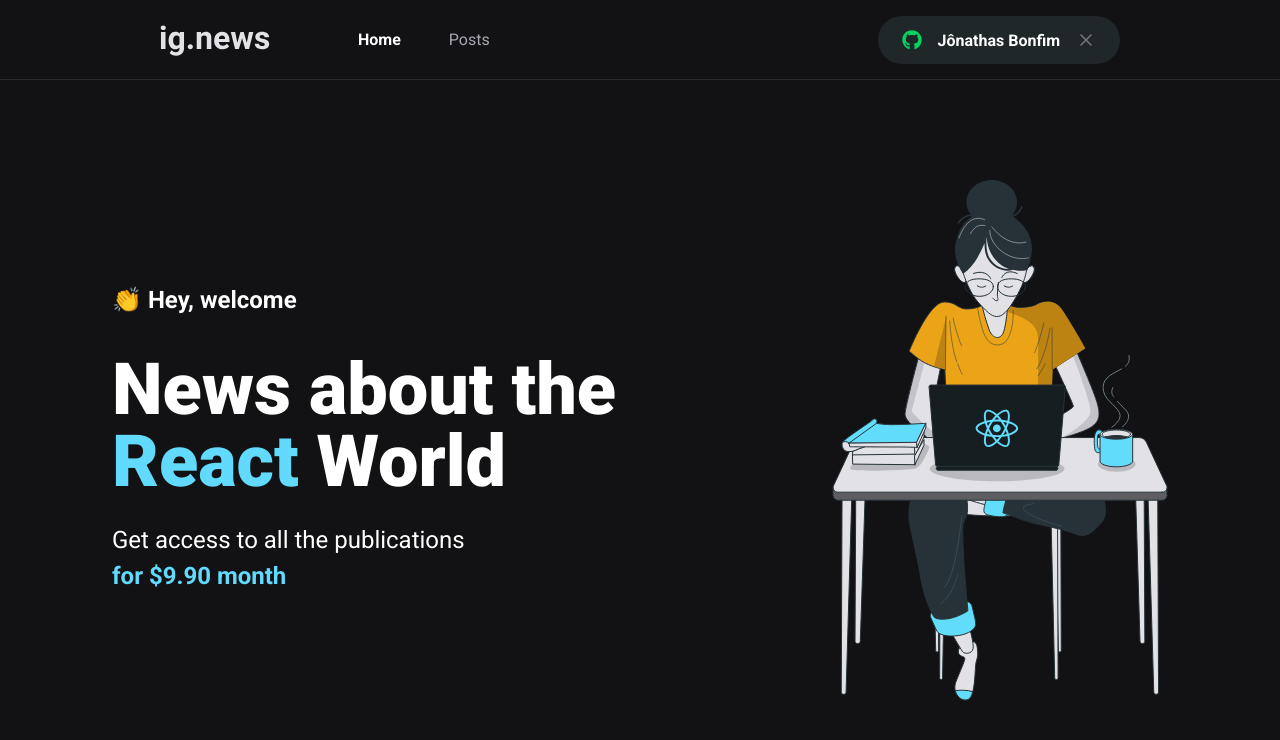
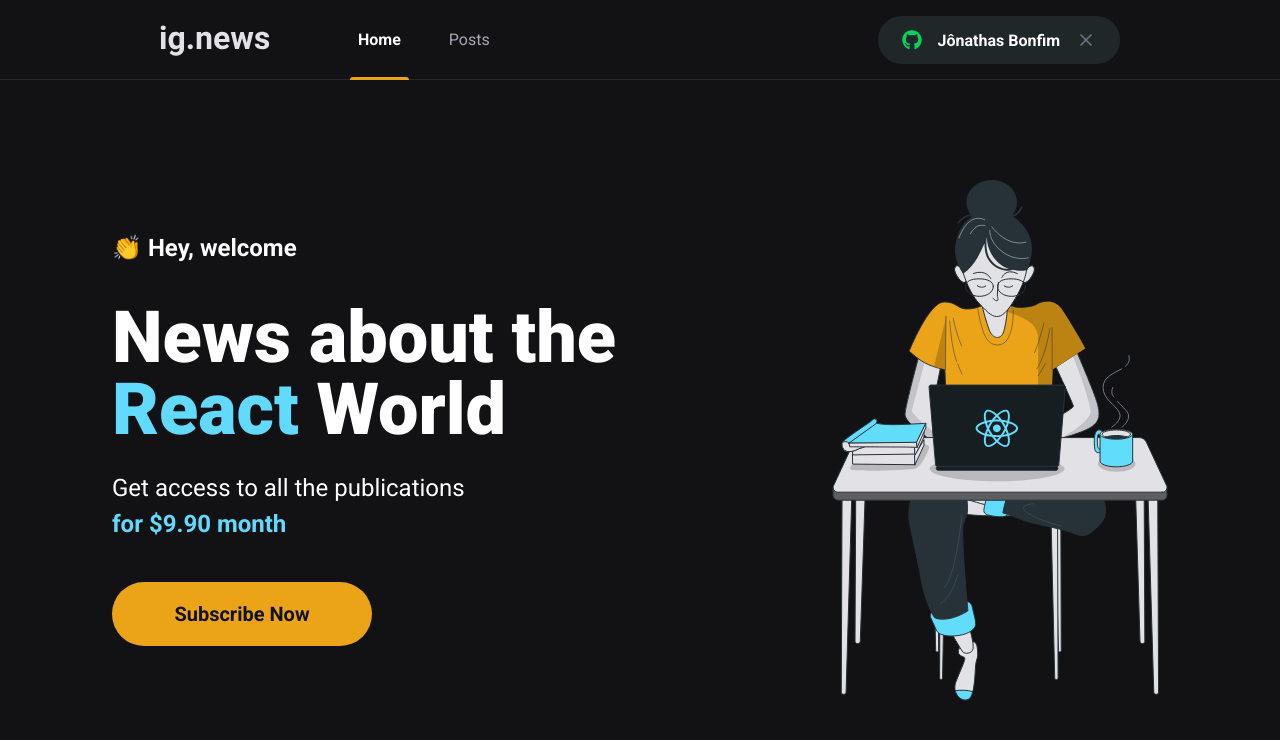
Before and after one commit to Jonathas-bonfim/ignews, a Next.js app: page / in a window 1280 px wide. Shown: the top 740 px of the page. Built offline with nearby package versions, Linux system fonts and the light colour scheme.

Commit message:
SignInButton

```diff
--- a/src/components/Header/styles.module.scss
+++ b/src/components/Header/styles.module.scss
@@ -47,7 +47,7 @@
         position: absolute;
         bottom: 0;
         left: 0;
-        background-color: var(--yellow--500);
+        background-color: var(--yellow-500);
       }
     }
   }
--- /dev/null
+++ b/src/components/SubscribeButton/index.tsx
@@ -0,0 +1,12 @@
+import styles from './styles.module.scss'
+
+export function SubscribeButton(){
+  return(
+    <button
+      type="button"
+      className={styles.subscribeButton}
+    >
+      Subscribe Now
+    </button>
+  )
+}
--- /dev/null
+++ b/src/components/SubscribeButton/styles.module.scss
@@ -0,0 +1,19 @@
+.subscribeButton {
+  width: 260px;
+  height: 4rem;
+  border: 0;
+  border-radius: 2rem;
+  background-color: var(--yellow-500);
+  color: var(--gray-900);
+  font-size: 1.25rem;
+  font-weight: bold;
+
+  display: flex;
+  align-items: center;
+  justify-content: center;
+
+  transition: 0.2s;
+  &:hover {
+    filter: brightness(0.8)
+  }
+}
--- a/src/pages/index.tsx
+++ b/src/pages/index.tsx
@@ -1,4 +1,5 @@
 import Head from 'next/head';
+import { SubscribeButton } from '../components/SubscribeButton';
 import styles from './styles.module.scss';
 
 export default function Home() {
@@ -15,6 +16,7 @@
             Get access to all the publications <br />
             <span>for $9.90 month</span>
           </p>
+          <SubscribeButton />
         </section>
 
         <img src="/images/avatar.svg" alt="Girl Coding" />
--- a/src/pages/styles.module.scss
+++ b/src/pages/styles.module.scss
@@ -39,4 +39,8 @@
     }
   }
 
+  button {
+    margin-top: 2.5rem;
+  }
+
 }
```
